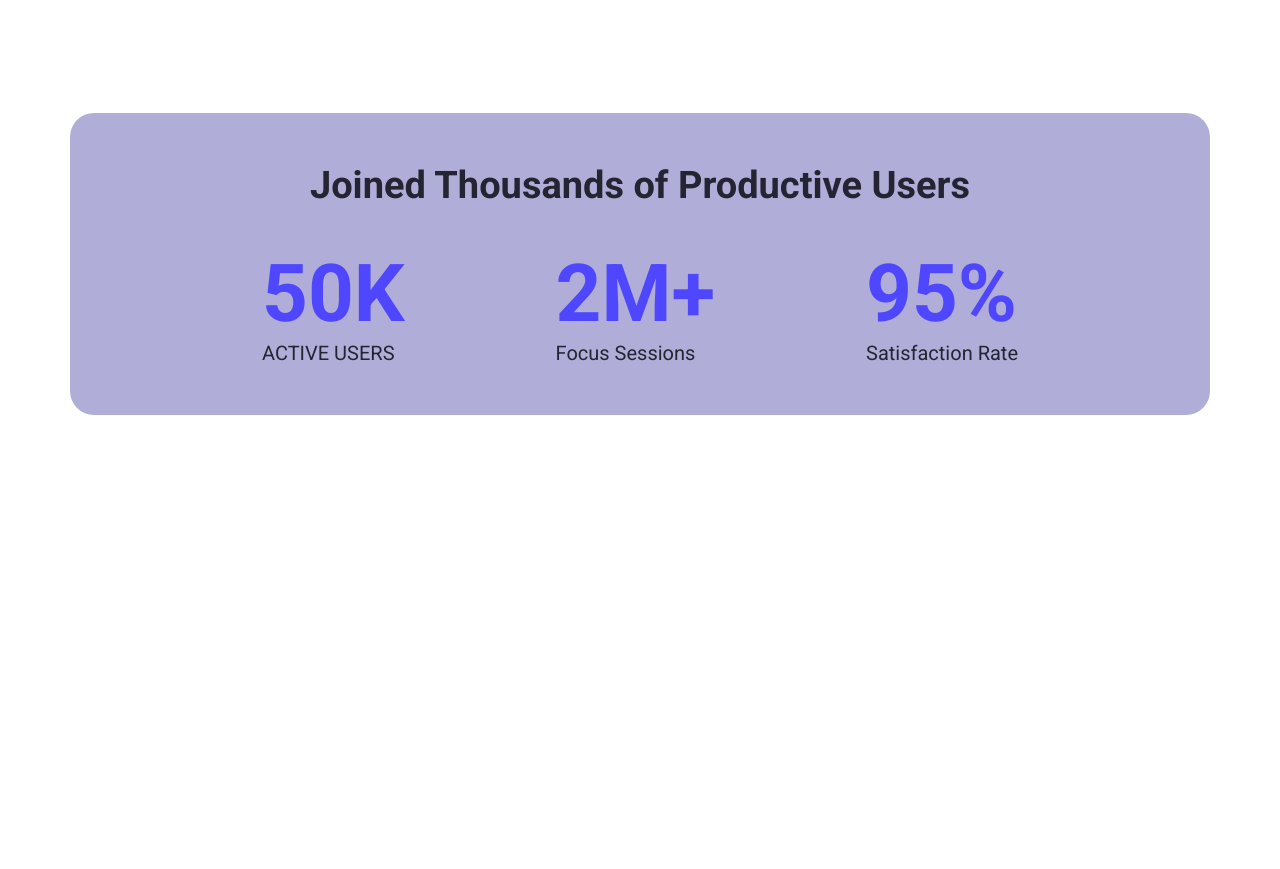
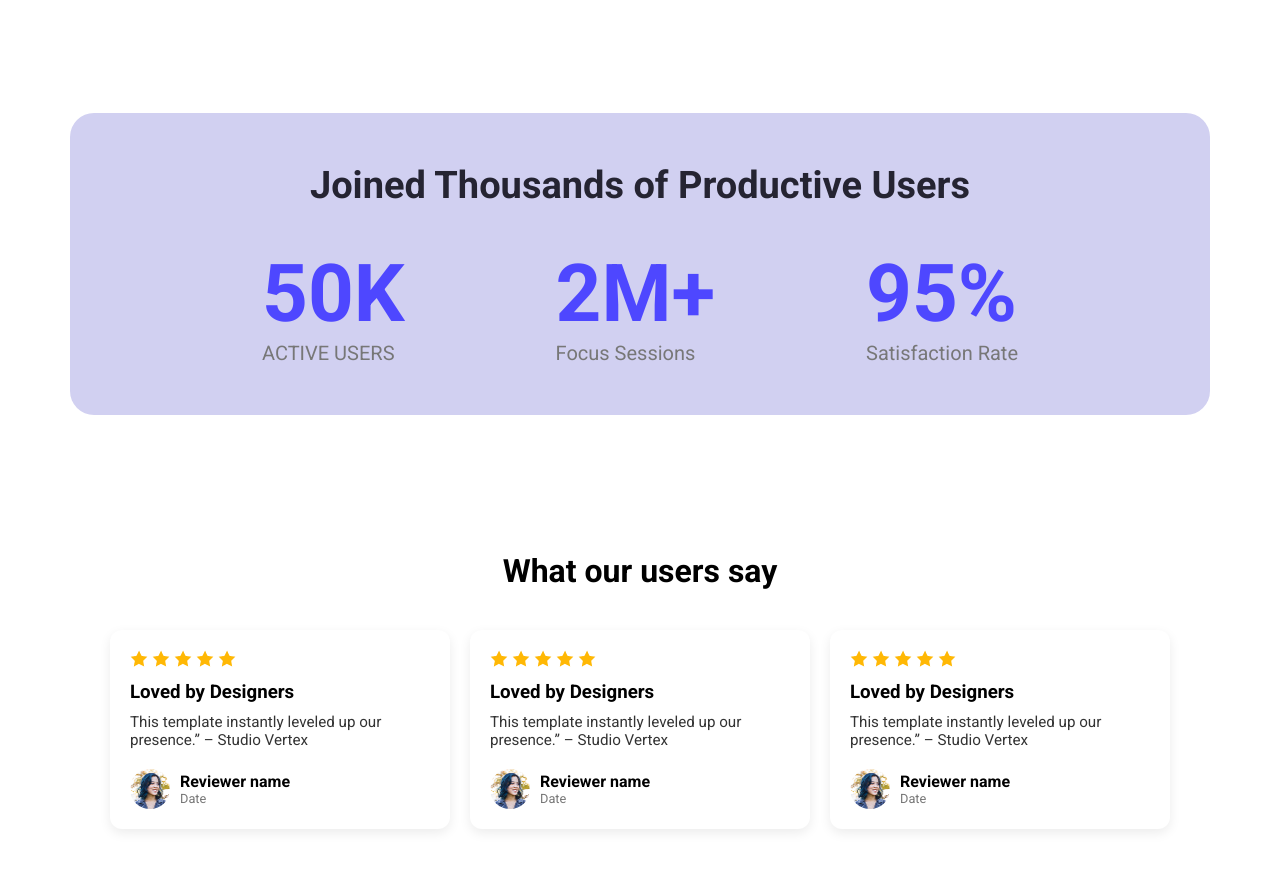
Before and after one commit to moinul5/webFlow, a plain HTML site: page index.html in a window 1280 px wide. Shown: the part 1145-2014 px from the top of the page. Before the commit the page ends 1560 px from the top, so only its background shows below. Drawn offline with Linux system fonts and the light colour scheme.

Commit message:
user review

```diff
--- a/index.html
+++ b/index.html
@@ -63,6 +63,67 @@
           </div>
         </div>
       </section>
+
+     <section class="testimonials">
+    <h2>What our users say</h2>
+    <div class="cards">
+      <!-- Testimonial Card -->
+      <div class="card">
+        <div class="stars">
+          <img src="./B12A01-landing-launchpad/Assets/icon-star.png" alt="">
+          <img src="./B12A01-landing-launchpad/Assets/icon-star.png" alt="">
+          <img src="./B12A01-landing-launchpad/Assets/icon-star.png" alt="">
+          <img src="./B12A01-landing-launchpad/Assets/icon-star.png" alt="">
+          <img src="./B12A01-landing-launchpad/Assets/icon-star.png" alt="">
+        </div>
+        <h3>Loved by Designers</h3>
+        <p>This template instantly leveled up our presence.” – Studio Vertex</p>
+        <div class="reviewer">
+          <img src="./B12A01-landing-launchpad/Assets/avatar.png" alt="Reviewer" />
+          <div>
+            <strong>Reviewer name</strong>
+            <div class="date">Date</div>
+          </div>
+        </div>
+      </div>
+      <div class="card">
+        <div class="stars">
+          <img src="./B12A01-landing-launchpad/Assets/icon-star.png" alt="">
+          <img src="./B12A01-landing-launchpad/Assets/icon-star.png" alt="">
+          <img src="./B12A01-landing-launchpad/Assets/icon-star.png" alt="">
+          <img src="./B12A01-landing-launchpad/Assets/icon-star.png" alt="">
+          <img src="./B12A01-landing-launchpad/Assets/icon-star.png" alt="">
+        </div>
+        <h3>Loved by Designers</h3>
+        <p>This template instantly leveled up our presence.” – Studio Vertex</p>
+        <div class="reviewer">
+          <img src="./B12A01-landing-launchpad/Assets/avatar.png" alt="Reviewer" />
+          <div>
+            <strong>Reviewer name</strong>
+            <div class="date">Date</div>
+          </div>
+        </div>
+      </div>
+      <div class="card">
+        <div class="stars">
+          <img src="./B12A01-landing-launchpad/Assets/icon-star.png" alt="">
+          <img src="./B12A01-landing-launchpad/Assets/icon-star.png" alt="">
+          <img src="./B12A01-landing-launchpad/Assets/icon-star.png" alt="">
+          <img src="./B12A01-landing-launchpad/Assets/icon-star.png" alt="">
+          <img src="./B12A01-landing-launchpad/Assets/icon-star.png" alt="">
+        </div>
+        <h3>Loved by Designers</h3>
+        <p>This template instantly leveled up our presence.” – Studio Vertex</p>
+        <div class="reviewer">
+          <img src="./B12A01-landing-launchpad/Assets/avatar.png" alt="Reviewer" />
+          <div>
+            <strong>Reviewer name</strong>
+            <div class="date">Date</div>
+          </div>
+        </div>
+      </div>
+    </div>
+  </section>
     </main>
   </body>
 </html>
--- a/style.css
+++ b/style.css
@@ -116,9 +116,10 @@ main{
 /* Productive user  */
 
 .productive-user {
-  background-color: #b0aed8;
+  background-color: #d1d0f1;
   padding: 50px 42px;
   border-radius: 24px;
+  margin-bottom: 137px;
 }
 .productive-user .title{
   text-align: center;
@@ -142,5 +143,65 @@ main{
 
 .productive-user .user p{
   font-size: 20px;
-  color: #252432;
+  color: #777;
 }
+
+
+/* user review */
+
+.testimonials {
+  max-width: 1200px;
+  margin: 50px auto;
+  padding: 0 20px;
+  text-align: center;
+}
+
+.testimonials h2 {
+  font-size: 2rem;
+  font-weight: bold;
+  margin-bottom: 40px;
+}
+
+.cards {
+  display: flex;
+  flex-wrap: wrap;
+  justify-content: center;
+  gap: 20px;
+}
+
+.card {
+  background: #fff;
+  border-radius: 12px;
+  padding: 20px;
+  width: 300px;
+  text-align: left;
+  box-shadow: 0 4px 12px rgba(0, 0, 0, 0.08);
+}
+
+.card h3 {
+  font-weight: bold;
+  margin: 10px 0;
+}
+
+.card p {
+  font-size: 0.95rem;
+  color: #333;
+  margin-bottom: 20px;
+}
+
+.reviewer {
+  display: flex;
+  align-items: center;
+  gap: 10px;
+}
+
+.reviewer img {
+  width: 40px;
+  height: 40px;
+  border-radius: 50%;
+}
+
+.date {
+  font-size: 0.8rem;
+  color: #777;
+}
```
